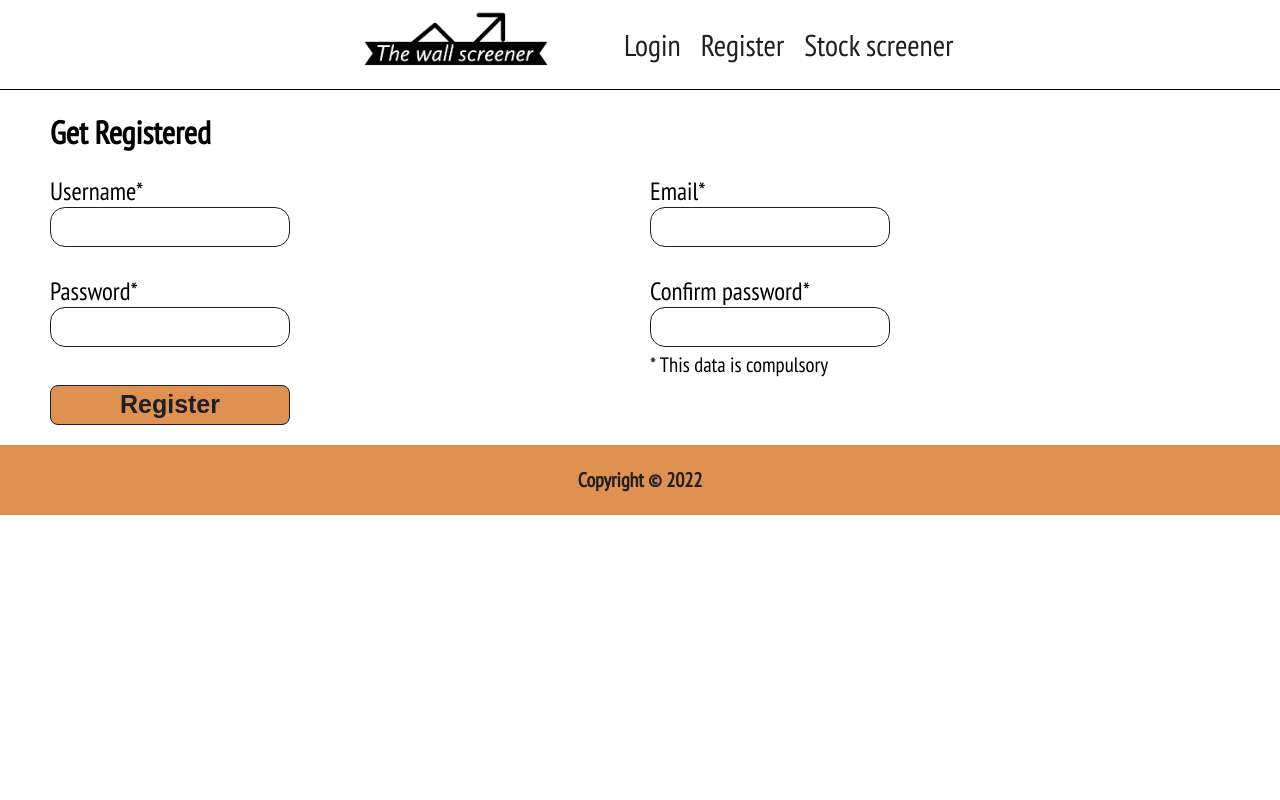
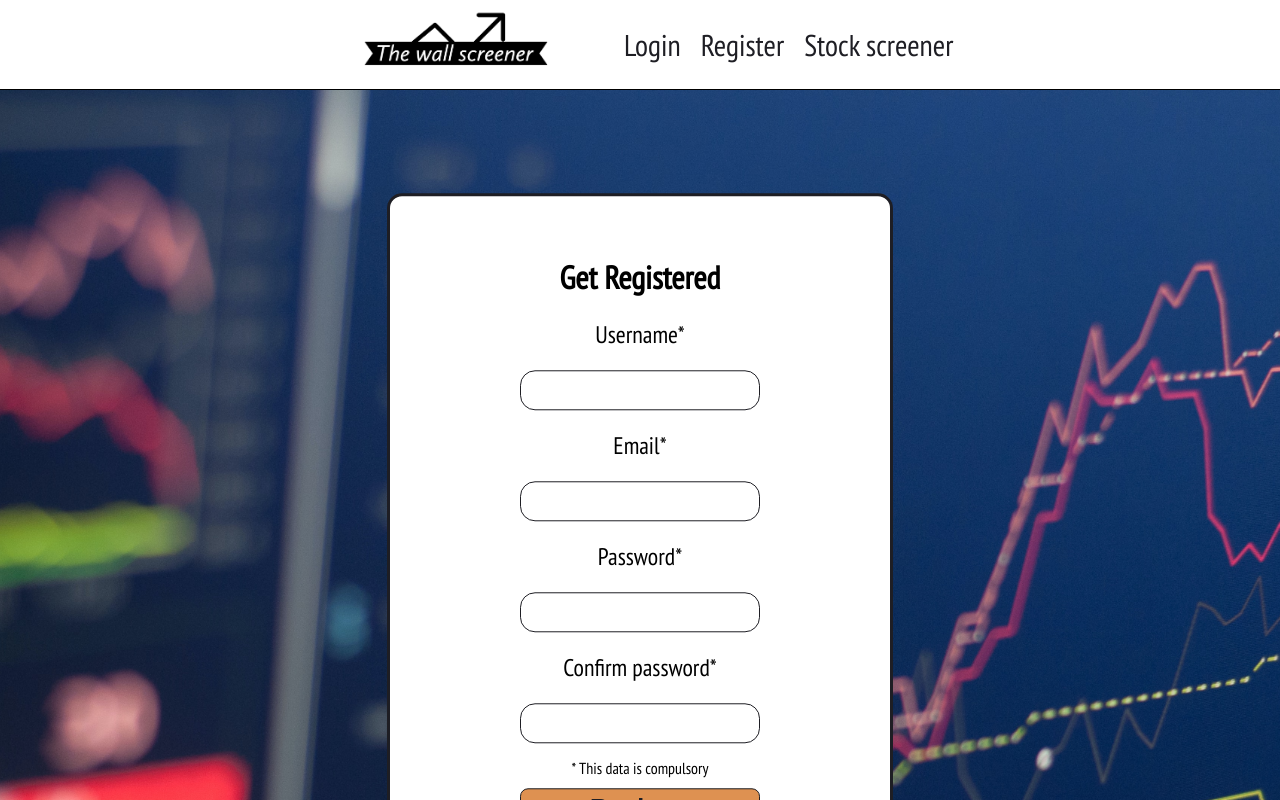
Before and after one commit to juanpablomancera/Stock-screener, a React (Create React App) app: page /register in a window 1280 px wide. Shown: the top 800 px of the page. Built offline with nearby package versions, Linux system fonts and the light colour scheme.

Commit message:
Register and login forms added with styles

```diff
--- /dev/null
+++ b/src/ComponentsStyles/forms.css
@@ -0,0 +1,73 @@
+.login-form, .register-form {
+    background-image: url("../images/loginBackground.jpg");
+    height: 1200px;
+    background-position: center;
+    background-repeat: no-repeat;
+    background-size: cover;
+    position: relative;
+    max-width: 100%;
+}
+label {
+    font-size:1.5rem;
+}
+.form{
+    display: flex;
+    flex-direction: column;
+    align-items: center;
+    padding: 60px 110px;
+    margin-top: 100px;
+    background: white;
+    text-align: center;
+    position: absolute;
+    top: 30%;
+    left: 50%;
+    transform: translate(-50%, -50%);
+    border: 3px solid #1E1E24;
+    border-radius: 15px;
+}
+
+.login-title, .register-title{
+    margin-top :0;
+}
+
+.login-form-btn, .register-form-btn {
+    border: 1px solid #1E1E24;
+    border-radius: 8px;
+    height: 40px;
+    font-size: 25px;
+    background: #DE9151;
+    color:#1E1E24;
+    font-weight: 700;
+    width: 240px;
+    margin-bottom: 15px;
+}
+
+input{
+    border: 1px solid #1E1E24;
+    height: 40px;
+    width:240px ;
+    border-radius: 15px;
+    margin:20px;
+}
+
+input:hover {
+    background-color: #1E1E24;
+    color:white;
+}
+
+.required-data {
+    margin-bottom: 10px;
+    margin-top:-5px;
+}
+
+@media screen and (max-width: 600px) {
+    .login-page{
+        height: 800px;
+    }
+
+    .form{
+        padding:5px 20px;
+        margin-top:40px;
+
+    }
+}
--- a/src/ComponentsStyles/registerform.css
+++ /dev/null
@@ -1,59 +0,0 @@
-.register-form{
-
-}
-
-.register-form-title{
-    padding-left: 50px;
-}
-
-form {
-    padding:0px 50px;
-    display: grid;
-    grid-template:auto / 1fr 1fr ;
-    justify-content: center;
-    gap:20px;
-    margin-bottom: 30px;
-}
-
-input {
-    border: 1px solid #1E1E24;
-    height: 40px;
-    width:240px;
-    border-radius: 15px;
-    align-self: center;
-
-}
-
-input:hover {
-    background: #1E1E24;
-    color:white;
-}
-
-input::placeholder{
-    color:white;
-}
-
-label {
-    height: 80px;
-    width:200px;
-    font-size: 25px;
-}
-
-.register-form-btn{
-    border: 1px solid #1E1E24;
-    border-radius: 8px;
-    height: 40px;
-    font-size: 25px;
-    background: #DE9151;
-    color:#1E1E24;
-    font-weight: 700;
-    width: 240px;
-    margin-left: 50px;
-    margin-bottom:20px;
-}
-
-@media screen and (max-width: 600px) {
-    form{
-        grid-template: auto / 1fr;
-    }
-}
--- a/src/Login.js
+++ b/src/Login.js
@@ -1,14 +1,14 @@
 import React from "react"
 import Navbar from "./components/Navbar";
 import Footer from "./components/Footer";
-
+import LoginForm from "./components/LoginForm";
 
 export default function Login() {
     return (
         <>
             <Navbar />
             <main>
-                <h1>Login</h1>
+                <LoginForm />
             </main>
             <Footer />
         </>
--- /dev/null
+++ b/src/components/LoginForm.js
@@ -0,0 +1,52 @@
+import React from "react"
+import "../ComponentsStyles/forms.css"
+import {Link} from "react-router-dom";
+
+export default function LoginForm(){
+    const [formData, setFormData] = React.useState(
+        {
+            username: "",
+            password: "",
+        }
+    )
+
+    function handleChange(event) {
+        const {name, value} = event.target
+        setFormData(prevFormData => {
+            return {
+                ...prevFormData,
+                [name]: value
+            }
+        })
+    }
+    return (
+        <div className="login-form">
+            <div className="form">
+                <h1 className="login-title">Get logged</h1>
+                <label>
+                    Username
+                </label>
+                    <input
+                        type="text"
+                        onChange={handleChange}
+                        name="username"
+                        value={formData.username}
+                    />
+
+                <label >
+                    Password
+                </label>
+                    <input
+                        type="password"
+                        onChange={handleChange}
+                        name="email"
+                        value={formData.password}
+                    />
+                    <h3>You don't have an account? Register
+                        <Link to="/register" style={{ textDecoration: 'underline',color:'#1E1E24' }}> KNOW</Link>
+                    </h3>
+                <button className="login-form-btn">Login</button>
+            </div>
+        </div>
+    )
+}
--- a/src/components/RegisterForm.js
+++ b/src/components/RegisterForm.js
@@ -1,5 +1,5 @@
 import React from "react"
-import "../ComponentsStyles/registerform.css"
+import "../ComponentsStyles/forms.css"
 
 export default function RegisterForm(){
 
@@ -24,56 +24,55 @@ export default function RegisterForm(){
 
     return(
         <div className="register-form">
-            <h1 className="register-form-title">Get Registered</h1>
-        <form>
+
+        <div className="form">
+            <h1 className="register-title">Get Registered</h1>
             <label>
                 Username*
+            </label>
             <input
                 type="text"
-                placeholder="Username"
                 onChange={handleChange}
                 name="username"
                 value={formData.username}
                 />
-            </label>
+
 
             <label>
                 Email*
+            </label>
             <input
                 type="email"
-                placeholder="Email"
                 onChange={handleChange}
                 name="email"
                 value={formData.email}
             />
-            </label>
 
             <label>
                 Password*
+            </label>
             <input
                 type="password"
-                placeholder="Password"
                 onChange={handleChange}
                 name="password"
                 value={formData.password}
             />
-            </label>
+
 
             <label>
                 Confirm password*
+            </label>
             <input
                 type="password"
-                placeholder="Repeat your password"
                 onChange={handleChange}
                 name="confirmPassword"
                 value={formData.confirmPassword}
             />
-                <small>* This data is compulsory</small>
-            </label>
+                <p className="required-data">* This data is compulsory</p>
+            <button className="register-form-btn">Register</button>
+        </div>
 
-        </form>
 
-            <button className="register-form-btn">Register</button>
         </div>
     )
 }
```
Also changed, not shown: src/images/loginBackground.jpg (added).
